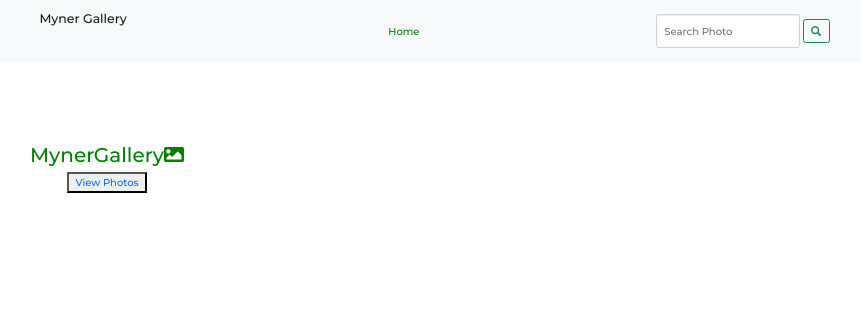
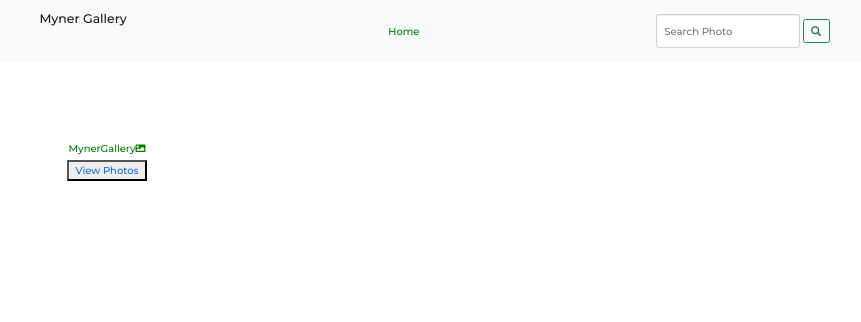
Before and after one commit to Robert-Moringa/Ultimate_Gallery, a Django app: template ultimate_gallery/templates/index.html in a window 1280 px wide. Shown: the top 322 px of the page, without its empty margins (213-1074 px from the left). Run offline with Django 3.2, Linux system fonts and the light colour scheme; the template is opened without the code that fills it, so the values that code supplies are empty; some libraries are stand-ins or nearby versions; grey boxes are pictures that could not be loaded.

Commit message:
changed font size

```diff
--- a/static/css/styles.css
+++ b/static/css/styles.css
@@ -12,4 +12,5 @@ h1{
 .name{
   margin-top: 10%;
   color: green;
+  font-size: 100%;
 }
```
